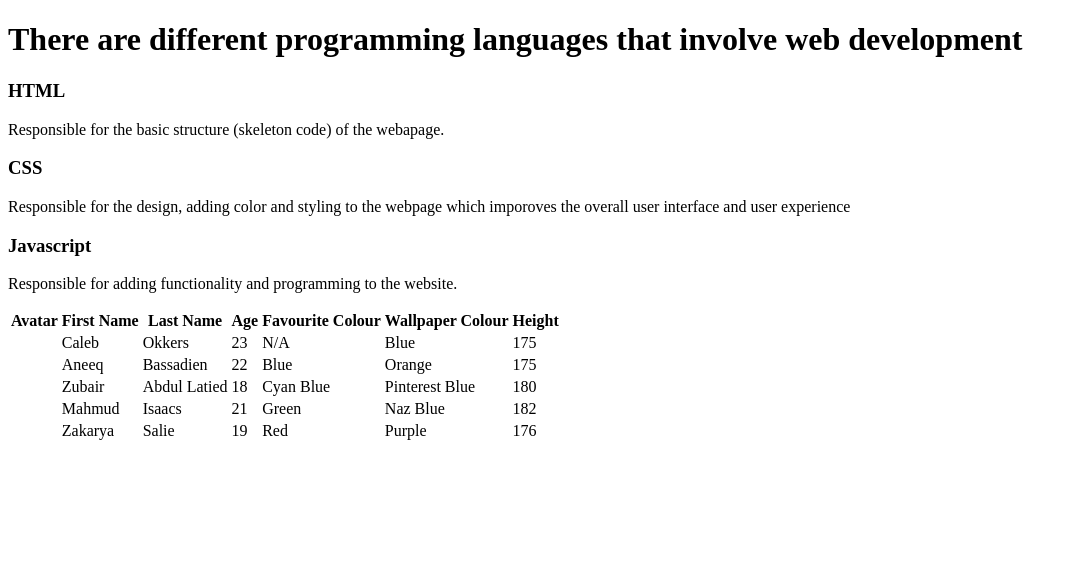
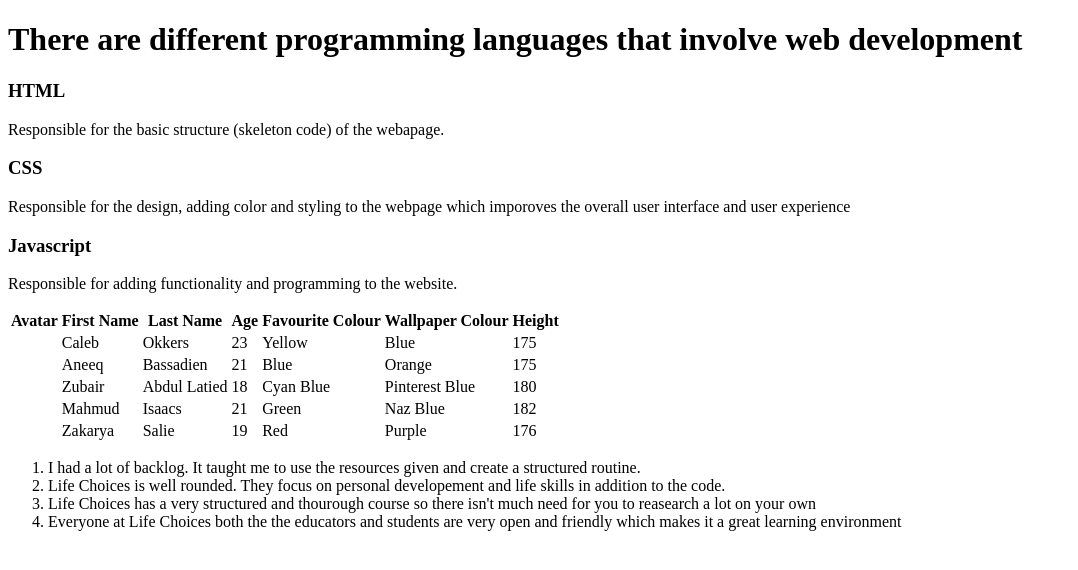
Before and after one commit to ArachnidArchitect/4.Wednesday, a plain HTML site: page index.html in a window 1280 px wide. Shown: the whole page, without its empty margins (0-1078 px from the left). Drawn offline with Linux system fonts and the light colour scheme.

Commit message:
unordered list

```diff
--- a/index.html
+++ b/index.html
@@ -45,7 +45,7 @@
                     <td>Caleb</td>
                     <td>Okkers</td>
                     <td>23</td>
-                    <td>N/A</td>
+                    <td>Yellow</td>
                     <td>Blue</td>
                     <td>175</td>
                 </tr>
@@ -54,7 +54,7 @@
                     <td></td>
                     <td>Aneeq</td>
                     <td>Bassadien</td>
-                    <td>22</td>
+                    <td>21</td>
                     <td>Blue</td>
                     <td>Orange</td>
                     <td>175</td>
@@ -87,6 +87,15 @@
                     <td>176</td>
                 </tr>
             </table>
+
+            <ol>
+                <li>I had a lot of backlog. It taught me to use the resources given and create a structured routine. </li>
+                <li>Life Choices is well rounded. They focus on personal developement and life skills in addition to the code.</li>
+                <li>Life Choices has a very structured and thourough course so there isn't much need for you to reasearch a lot on your own</li>
+                <li>Everyone at Life Choices both the the educators and students are very open and friendly which makes it a great learning environment</li>
+            </ol>
+
+
     </main>
 
 </body>
```
